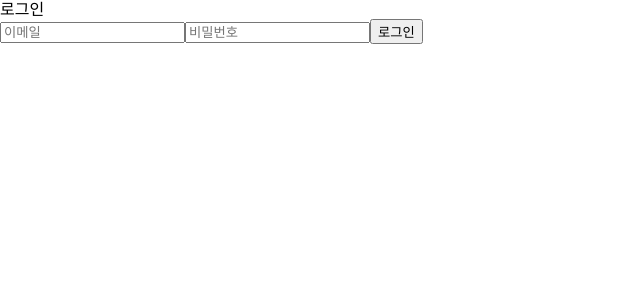
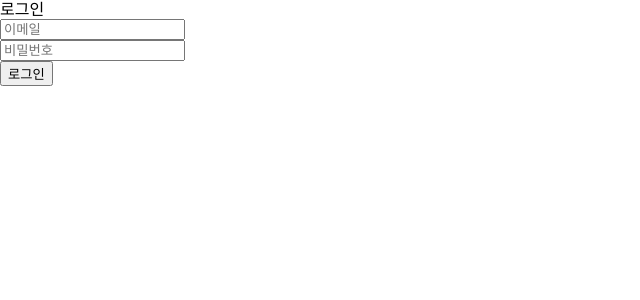
Before and after one commit to 2025Capstone/Frontend, a React (Create React App) app: page /login in a window 1280 px wide. Shown: the top 300 px of the page, without its empty margins (0-640 px from the left). Built offline with nearby package versions, Linux system fonts and the light colour scheme.

Commit message:
[feat]: 로그인 QR코드 코드 추가(#20)

```diff
--- a/package.json
+++ b/package.json
@@ -15,6 +15,7 @@
     "axios": "^1.8.4",
     "firebase": "^11.6.0",
     "hls.js": "^1.6.0",
+    "qrcode.react": "^4.2.0",
     "react": "^19.1.0",
     "react-dom": "^19.1.0",
     "react-router-dom": "^7.4.1",
--- a/src/components/auth/Login.tsx
+++ b/src/components/auth/Login.tsx
@@ -2,27 +2,116 @@
 import { auth } from "../../../src/firebase";
 import { signInWithEmailAndPassword } from "firebase/auth";
 import { useState } from "react";
+import { QRCodeCanvas } from "qrcode.react"; // QR 코드 라이브러리 import
+import axios from 'axios'; // 백엔드 통신을 위한 axios import (fetch 사용 가능)
 
 export default function Login() {
   const [email, setEmail] = useState("");
   const [pw, setPw] = useState("");
+  const [firebaseToken, setFirebaseToken] = useState<string | null>(null); // Firebase ID 토큰 상태
+  const [isLoading, setIsLoading] = useState(false); // 로딩 상태 추가
+  const [error, setError] = useState<string | null>(null); // 에러 메시지 상태 추가
+
+  // FastAPI 백엔드로 토큰을 전송하는 함수
+  const sendTokenToBackend = async (token: string) => {
+    // FastAPI 엔드포인트 URL을 실제 환경에 맞게 수정하세요.
+    const backendUrl = "http://localhost:8000/verify-token"; // 예시 URL
+
+    try {
+      console.log("FastAPI 백엔드로 토큰 전송 시작:", token);
+      // 헤더에 Bearer 토큰 형태로 전송하거나, body에 담아 전송할 수 있습니다.
+      // FastAPI 구현 방식에 맞춰주세요. 여기서는 Authorization 헤더 사용 예시
+      const response = await axios.post(
+        backendUrl,
+        {}, // FastAPI에서 body를 요구하지 않으면 빈 객체 전달
+        {
+          headers: {
+            Authorization: `Bearer ${token}`,
+            'Content-Type': 'application/json', // 필요시 설정
+          },
+        }
+      );
+
+      console.log("백엔드 응답:", response.data);
+      // 백엔드로부터 받은 추가 데이터 처리 (예: 사용자 정보 업데이트 등)
+
+    } catch (err) {
+      console.error("백엔드 토큰 전송 실패:", err);
+      setError("백엔드 처리 중 오류가 발생했습니다.");
+      // 백엔드 통신 실패 시 QR 코드를 숨기거나 다른 처리를 할 수 있습니다.
+      setFirebaseToken(null); // 예: 실패 시 QR 코드 숨김
+    }
+  };
 
   const handleLogin = async () => {
+    setIsLoading(true); // 로딩 시작
+    setError(null); // 이전 에러 초기화
+    setFirebaseToken(null); // 이전 토큰/QR 코드 초기화
+
     try {
       const userCredential = await signInWithEmailAndPassword(auth, email, pw);
       const token = await userCredential.user.getIdToken();
-      console.log("로그인 성공:", token); // 이 토큰을 FastAPI로 보내면 돼
-    } catch (err) {
-      console.error("로그인 실패:", err);
+      console.log("Firebase 로그인 성공, ID Token:", token);
+
+      // 1. 상태에 토큰 저장 (QR 코드 생성을 위해)
+      setFirebaseToken(token);
+
+      // 2. FastAPI 백엔드로 토큰 전송
+    //   await sendTokenToBackend(token);
+
+    } catch (err: any) { // 타입 명시 (FirebaseError 등)
+      console.error("Firebase 로그인 실패:", err);
+      // Firebase 에러 코드에 따라 구체적인 메시지 표시 가능
+      setError(`로그인 실패: ${err.message || '알 수 없는 오류'}`);
+      setFirebaseToken(null); // 실패 시 토큰 상태 초기화
+    } finally {
+      setIsLoading(false); // 로딩 종료
     }
   };
 
   return (
     <div>
       <h2>로그인</h2>
-      <input value={email} onChange={(e) => setEmail(e.target.value)} placeholder="이메일" />
-      <input value={pw} onChange={(e) => setPw(e.target.value)} placeholder="비밀번호" type="password" />
-      <button onClick={handleLogin}>로그인</button>
+      <div>
+        <input
+          value={email}
+          onChange={(e) => setEmail(e.target.value)}
+          placeholder="이메일"
+          type="email" // 타입 명시
+          disabled={isLoading} // 로딩 중 비활성화
+        />
+      </div>
+      <div>
+        <input
+          value={pw}
+          onChange={(e) => setPw(e.target.value)}
+          placeholder="비밀번호"
+          type="password"
+          disabled={isLoading} // 로딩 중 비활성화
+        />
+      </div>
+      <button onClick={handleLogin} disabled={isLoading}>
+        {isLoading ? "로그인 중..." : "로그인"}
+      </button>
+
+      {/* 에러 메시지 표시 */}
+      {error && <p style={{ color: "red" }}>{error}</p>}
+
+      {/* 로그인 성공 및 토큰 수신 시 QR 코드 표시 */}
+      {firebaseToken && !isLoading && !error && ( // 로딩 중이 아니고 에러가 없을 때만 표시
+        <div style={{ marginTop: "20px" }}>
+          <h3>웨어러블 기기 로그인</h3>
+          <p>아래 QR 코드를 웨어러블 기기로 스캔하여 로그인하세요.</p>
+          <QRCodeCanvas
+            value={firebaseToken} // QR 코드에 Firebase ID 토큰 포함
+            size={256} // QR 코드 크기 조절
+            level={"H"} // 에러 복원 레벨 (L, M, Q, H)
+            includeMargin={true} // 여백 포함 여부
+          />
+          {/* <p style={{ wordBreak: 'break-all', marginTop: '10px', maxWidth: '256px' }}>토큰: {firebaseToken}</p> */}
+          {/* 토큰 직접 표시는 보안상 좋지 않을 수 있으므로 주석 처리 */}
+        </div>
+      )}
     </div>
   );
 }
```
Also changed, not shown: 1 other file (tests, documents, lock files or other folders).
